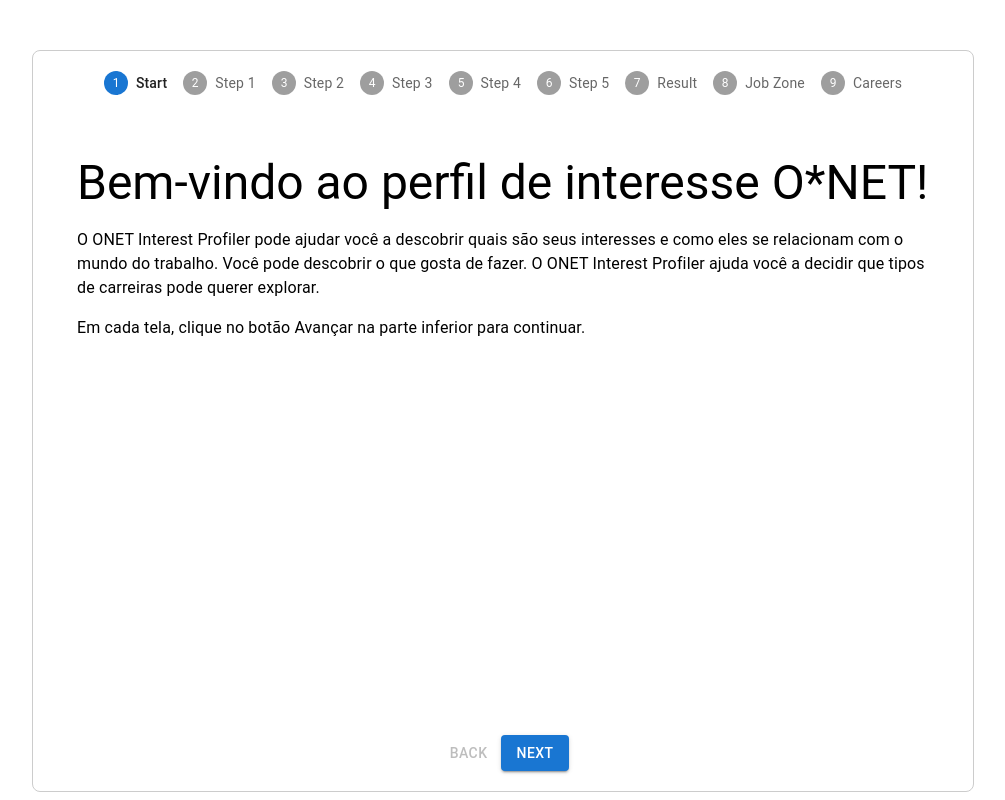
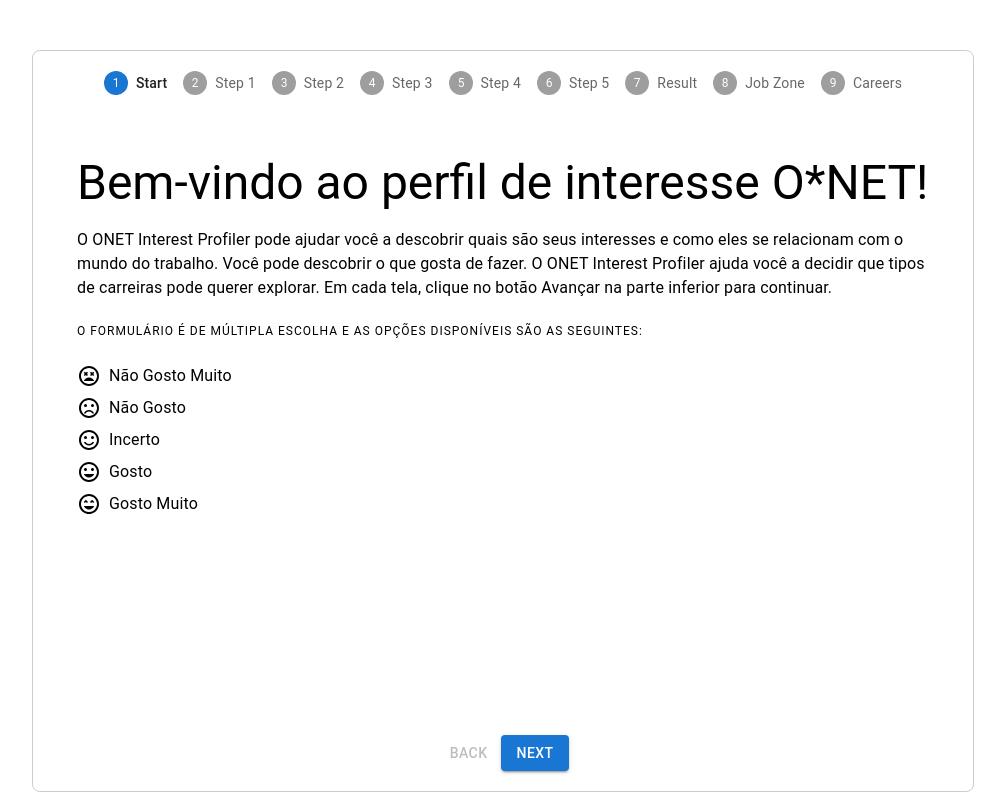
Before and after one commit to KemuelSR/poc-jobzone-frontend, a React (Create React App) app: page / in a window 1280 px wide. Shown: the whole page, without its empty margins (137-1142 px from the left). Built offline with nearby package versions, Linux system fonts and the light colour scheme; what @amcharts/amcharts4 would draw is missing.

Commit message:
feat(icons): implementa descricoes de icones na tela inicial

```diff
--- a/src/components/Start.jsx
+++ b/src/components/Start.jsx
@@ -1,7 +1,20 @@
 import React from 'react';
 import {Container, Typography } from '@mui/material';
+import StronglyDislikeIcon from '@mui/icons-material/SentimentVeryDissatisfiedOutlined';
+import DislikeIcon from '@mui/icons-material/SentimentDissatisfiedOutlined';
+import UnsureIcon from '@mui/icons-material/SentimentSatisfiedOutlined';
+import LikeIcon from '@mui/icons-material/MoodOutlined';
+import StronglyLikeIcon from '@mui/icons-material/SentimentVerySatisfiedOutlined';
+
 
 export const Start = () => {
+    const icons = [
+        { icon: <StronglyDislikeIcon />, description: 'Não Gosto Muito' },
+        { icon: <DislikeIcon />, description: 'Não Gosto' },
+        { icon: <UnsureIcon />, description: 'Incerto' },
+        { icon: <LikeIcon />, description: 'Gosto' },
+        { icon: <StronglyLikeIcon />, description: 'Gosto Muito' },
+    ];
     return (
         <Container>
             <Typography variant="h3" gutterBottom>
@@ -9,12 +22,21 @@
             </Typography>
 
             <Typography variant="body1" paragraph>
-                O ONET Interest Profiler pode ajudar você a descobrir quais são seus interesses e como eles se relacionam com o mundo do trabalho. Você pode descobrir o que gosta de fazer. O ONET Interest Profiler ajuda você a decidir que tipos de carreiras pode querer explorar.
+                O ONET Interest Profiler pode ajudar você a descobrir quais são seus interesses e como eles se relacionam com o mundo do trabalho.
+                Você pode descobrir o que gosta de fazer. O ONET Interest Profiler ajuda você a decidir que tipos de carreiras pode querer explorar.
+                Em cada tela, clique no botão Avançar na parte inferior para continuar.
             </Typography>
 
-            <Typography variant="body1" paragraph>
-                Em cada tela, clique no botão Avançar na parte inferior para continuar.
+            <Typography variant="overline" paragraph>
+                O formulário é de múltipla escolha e as opções disponíveis são as seguintes:
             </Typography>
+
+            {icons.map((item, index) => (
+                <div key={index} style={{ display: 'flex', alignItems: 'center', marginBottom: '8px' }}>
+                    {item.icon}
+                    <Typography variant="body1" style={{ marginLeft: '8px' }}>{item.description}</Typography>
+                </div>
+            ))}
         </Container>
     );
 };
```
